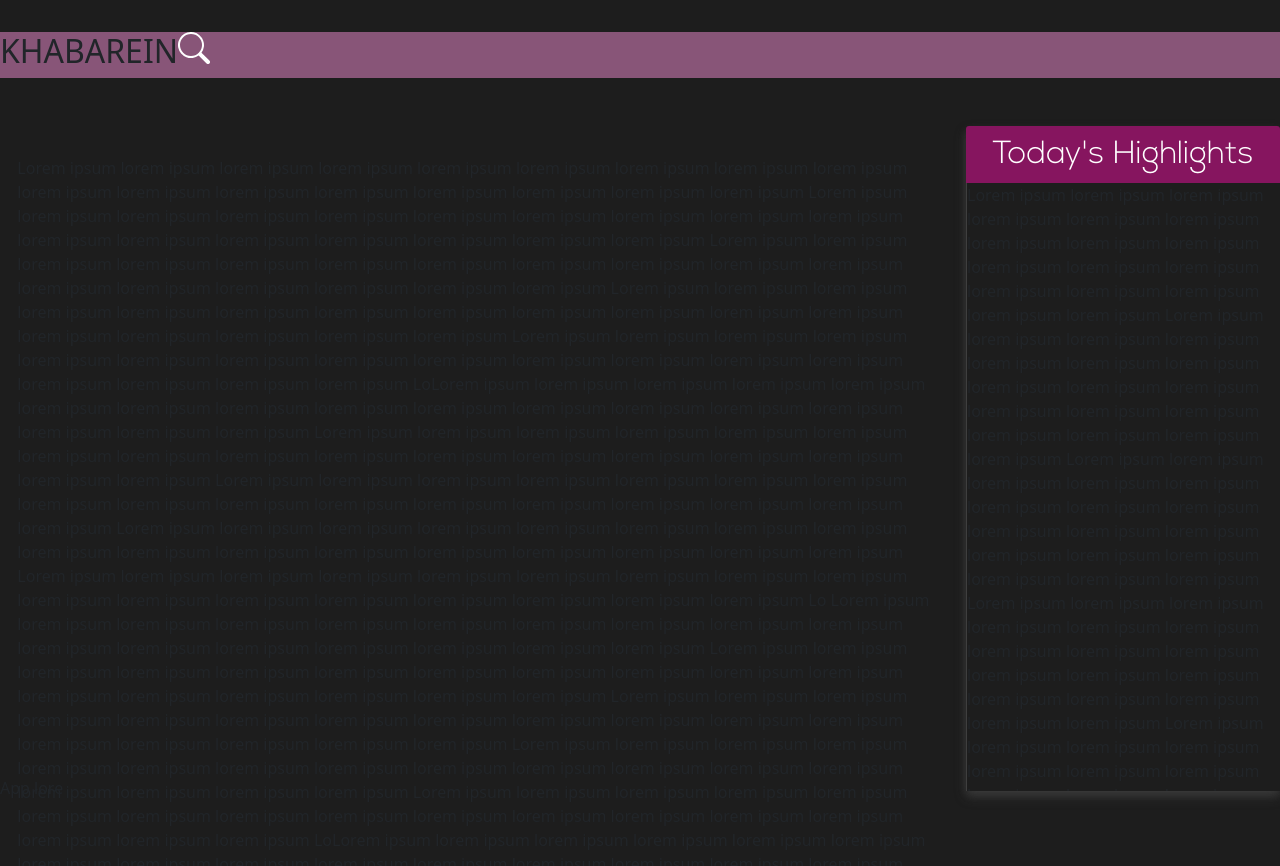
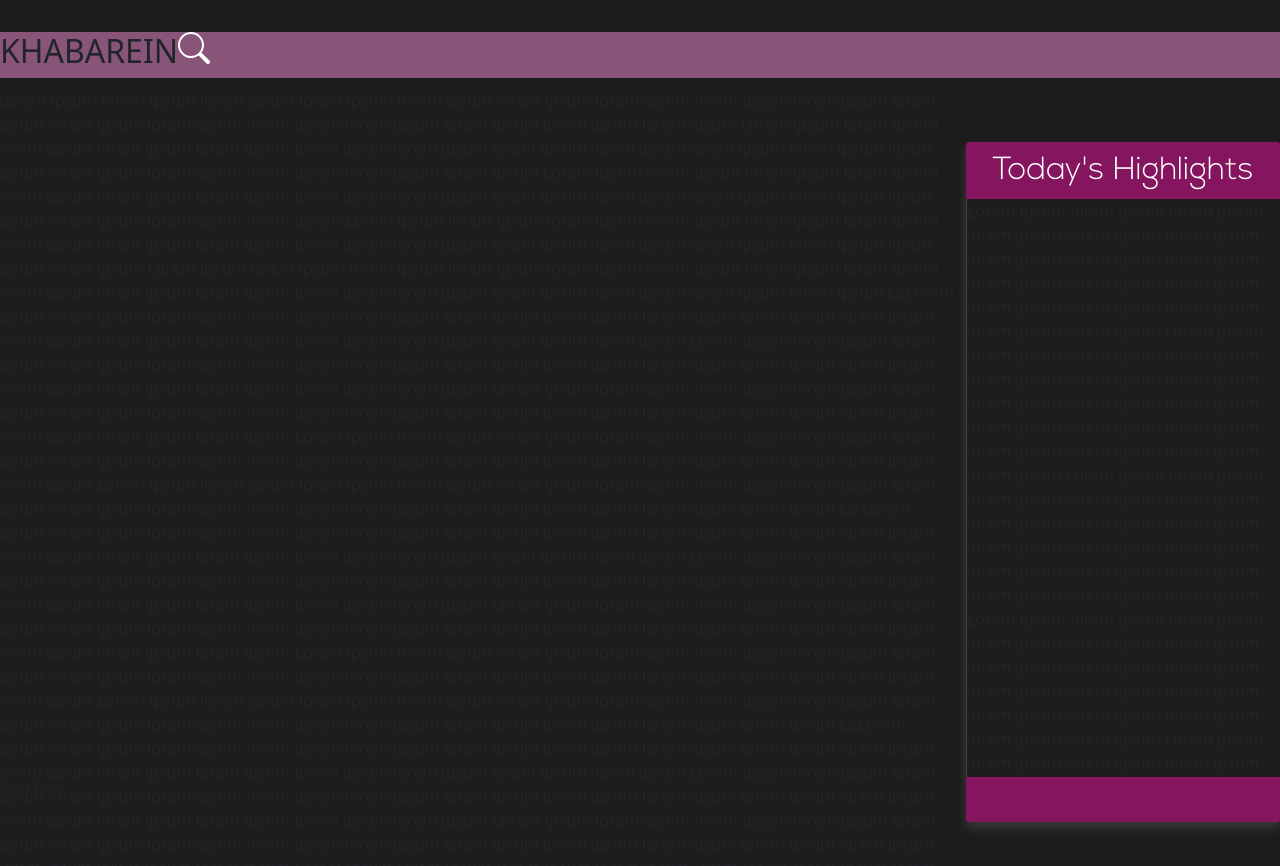
Before and after one commit to prernamalik00/News_forum, a React (Create React App) app in the folder app/: page / in a window 1280 px wide. Shown: the top 866 px of the page. Built offline with nearby package versions, Linux system fonts and the light colour scheme.

Commit message:
height specified

```diff
--- a/app/src/styles/components/body.scss
+++ b/app/src/styles/components/body.scss
@@ -1,5 +1,5 @@
 .container-fluid {
-  margin-top: 6vh;
+
   padding: 0;
 
   .row {
--- a/app/src/styles/components/interestsection.scss
+++ b/app/src/styles/components/interestsection.scss
@@ -1,3 +1,3 @@
 .interests-section{
-    margin:3%;
-    justify-content: space-evenly;}
+    margin:1%;
+   }
--- a/app/src/styles/components/recentssection.scss
+++ b/app/src/styles/components/recentssection.scss
@@ -4,12 +4,16 @@
   background-color: $secondary-color;
   direction: rtl;
   position: fixed;
+  margin-top: 5%;
+  margin-bottom: 0;
   box-shadow: 0 4px 8px 0 rgba(92, 88, 88, 0.2),
     0 6px 12px 0 rgba(78, 77, 77, 0.466);
   border-radius: 3px;
+  height: 85%;
 
   .recents-heading {
     h2 {
+
       padding-top: 10px;
       color: #fff;
       font-size: 2rem;
@@ -19,9 +23,10 @@
   .scrollbar {
     background-color: $primary-color;
     border-left: 0.8px solid #3f3f3f;
-    height: 76vh;
+  height: inherit;
     overflow-x: hidden;
     overflow-y: scroll;
+
   }
   .news-section {
     direction: ltr;
```
Also changed, not shown: 1 other file (tests, documents, lock files or other folders).
